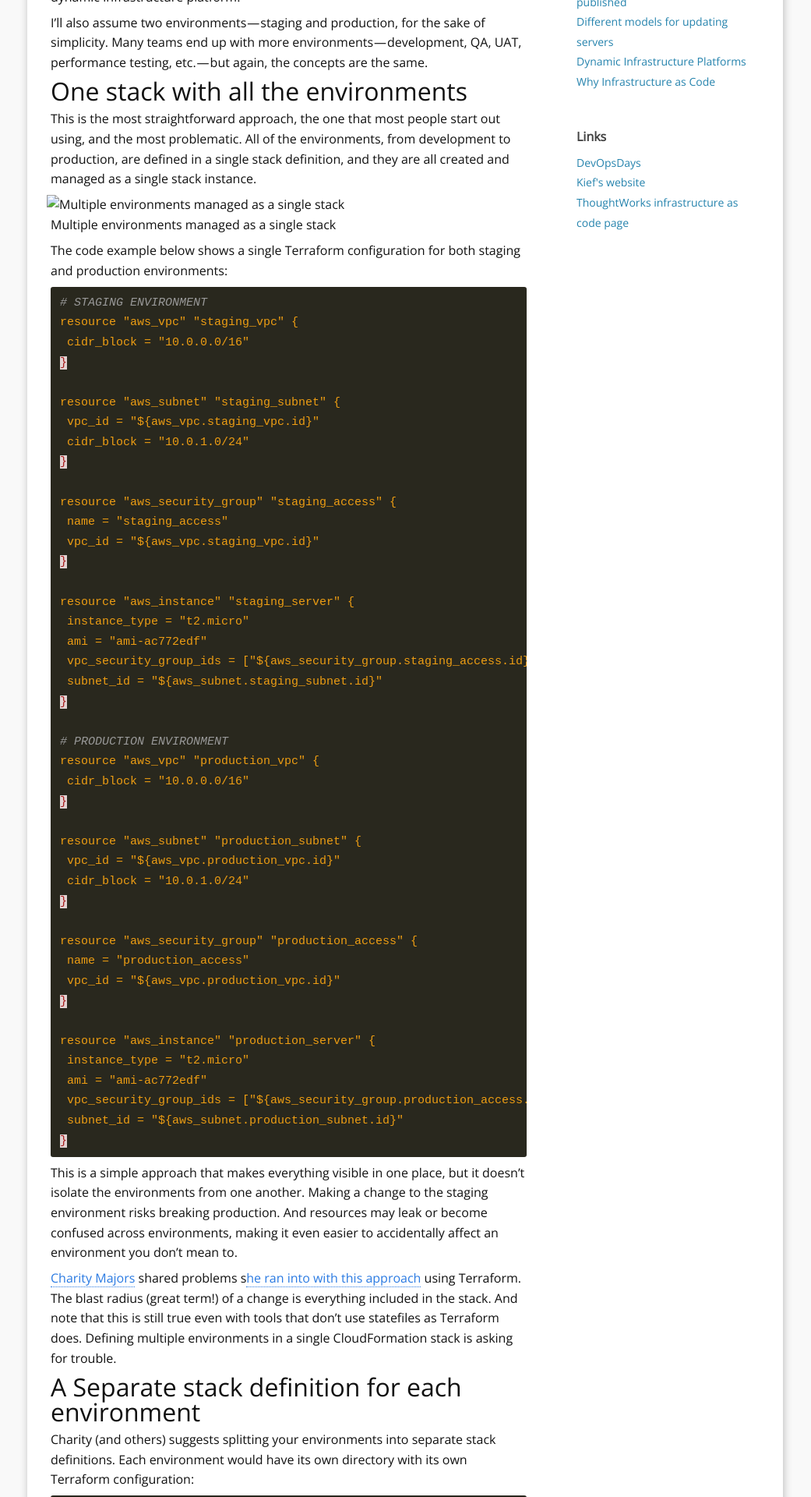
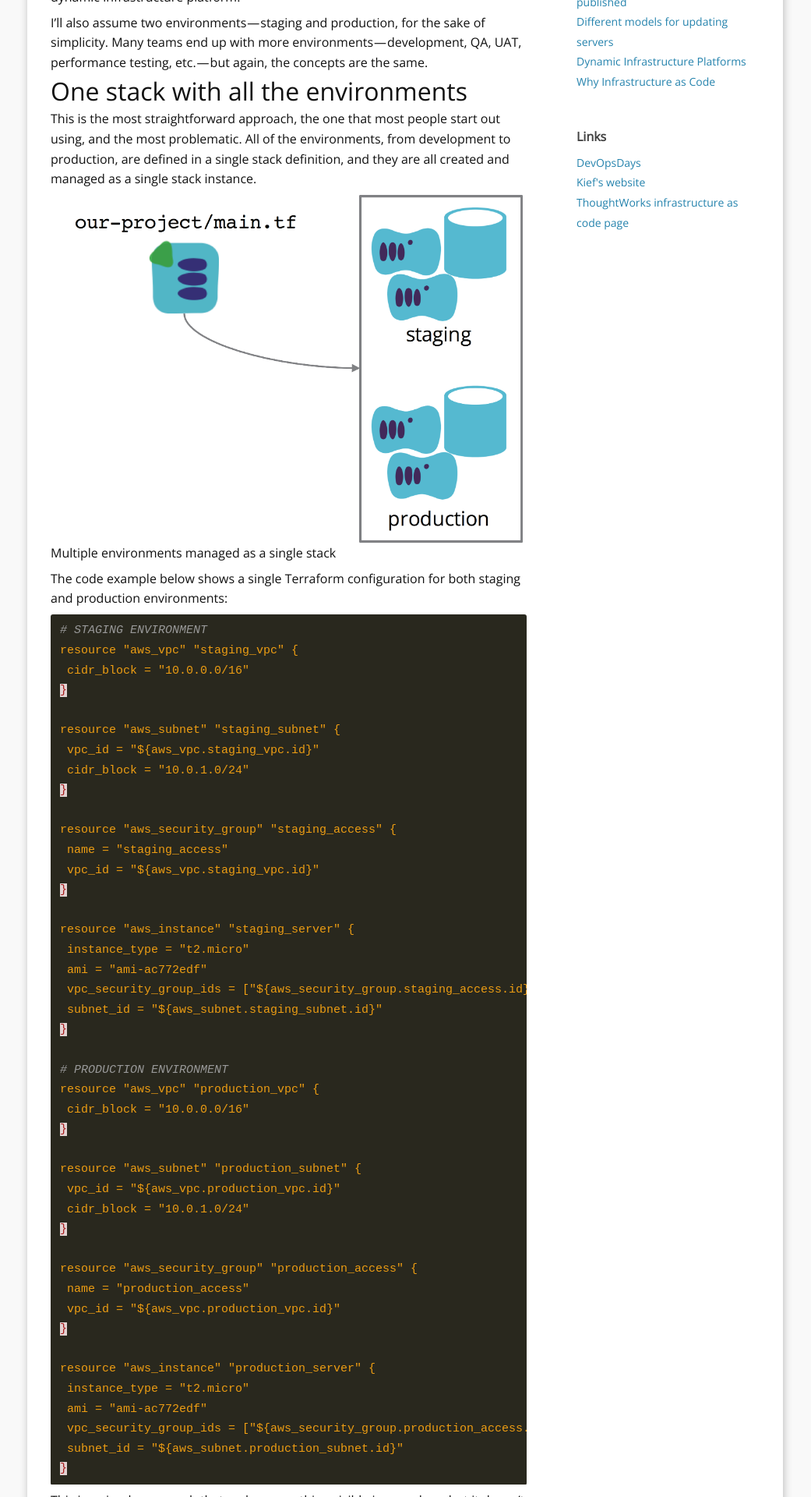
Before and after one commit to kief/infrastructure-as-code.com, a Jekyll site: the page built from _posts/2017-08-01-environment-pipeline.md, in a window 1280 px wide. Shown: the part 1247-3167 px from the top of the page at 78% size, without its empty margins (120-1161 px from the left). Built offline with Jekyll 4.4.1, drawn with Linux system fonts in a browser that asks for light colours; comment, search, counter and statistics services are not loaded.

Commit message:
Fixed image urls

```diff
--- a/_posts/2017-08-01-environment-pipeline.md
+++ b/_posts/2017-08-01-environment-pipeline.md
@@ -34,7 +34,7 @@
 This is the most straightforward approach, the one that most people start out using, and the most problematic. All of the environments, from development to production, are defined in a single stack definition, and they are all created and managed as a single stack instance.
 
 
-![Multiple environments managed as a single stack](images/environment-pipeline/one-stack-multiple-environments.png){: align="right" hspace="5" width="100%"}
+![Multiple environments managed as a single stack](/images/environment-pipeline/one-stack-multiple-environments.png){: align="right" hspace="5" width="100%"}
 
 Multiple environments managed as a single stack
 
@@ -105,7 +105,7 @@
 These two different configurations should be identical, or nearly so. By running your infrastructure tool against each of these separately, you isolate the environments from one another (at least when it comes to using the tool, although obviously they may or may not be isolated in terms of networking, cloud account permissions, etc.) And because each environment has its own set of definition files, the intended state of each environment is very clear.
 
 
-![Each environments managed as its own stack](images/environment-pipeline/one-stack-per-environment.png){: align="left" hspace="10" width="70%"}
+![Each environments managed as its own stack](/images/environment-pipeline/one-stack-per-environment.png){: align="left" hspace="10" width="70%"}
 
 
 When you need to make a change, you edit the files for the staging environment stack, apply them, and test them. Iterate until it works the way you want. Then make the same changes to the files for the production environment and apply them to the production stack instance.
@@ -126,7 +126,7 @@
 But a single stack definition is re-used to create and update each environment. The definition can be parameterized, to capture differences between instances, such as cluster sizing. The definition file is versioned, so we have visibility of what code was used for any environment, at any point in time.
 
 
-![One definition used for multiple environments](images/environment-pipeline/single-definition-for-multiple-environments.png){: align="left" hspace="10" width="100%"}
+![One definition used for multiple environments](/images/environment-pipeline/single-definition-for-multiple-environments.png){: align="left" hspace="10" width="100%"}
 
 
 ### A single definition file used to create multiple stack instances in a pipeline
@@ -141,7 +141,7 @@
 4. Someone triggers the CD server to apply the definition version to production.
 
 
-![Basic flow of a stack definition through a pipeline](images/environment-pipeline/pipeline-workflow.png){: align="left" hspace="10" width="70%"}
+![Basic flow of a stack definition through a pipeline](/images/environment-pipeline/pipeline-workflow.png){: align="left" hspace="10" width="70%"}
 Basic flow of a stack definition through a pipeline
 
 ### Benefits
```
